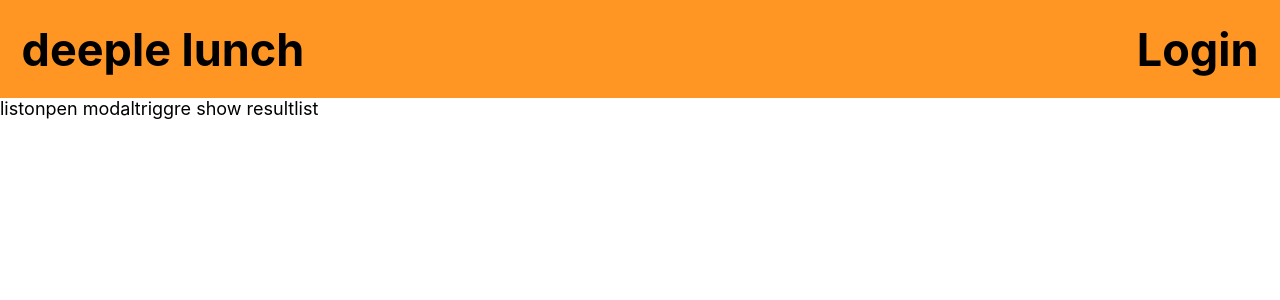
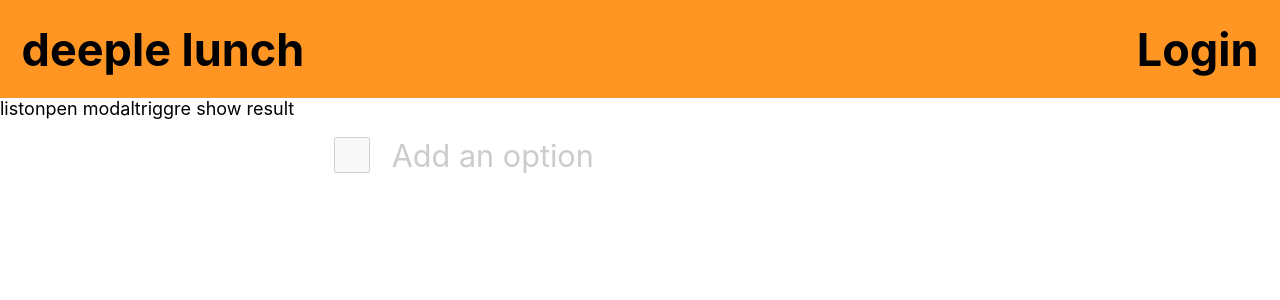
Before and after one commit to giftpyk93/deepleLunch, a React (Create React App) app in the folder vote-lunch/: page / in a window 1280 px wide. Shown: the top 300 px of the page. Built offline with nearby package versions, Linux system fonts and the light colour scheme.

Commit message:
add check component to votelist

```diff
--- a/vote-lunch/src/components/voteList.js
+++ b/vote-lunch/src/components/voteList.js
@@ -1,9 +1,23 @@
 import React from 'react'
+import styled from 'styled-components'
 
-const VoteList = () => {
-  return <div>
-    list
-  </div>
+import Checkbox from './check'
+
+const Container = styled.div`
+  display: flex;
+  flex-direction: row;
+  flex: 1;
+  padding: 1rem;
+  width: 92%;
+  flex-wrap: wrap;
+`
+
+const VoteList = props => {
+  const { list, handleVoteChange, handleAddOption } = props
+  return <Container>
+    {list && list.map(data => <Checkbox text={data.text} initCheck={data.checked} handleChangeChecked={handleVoteChange} />)}
+    <Checkbox text="Add an option" isAddOption addOptionClick={handleAddOption} />
+  </Container>
 }
 
 export default VoteList
```
